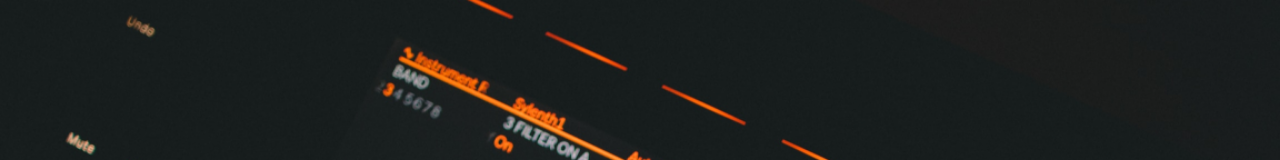
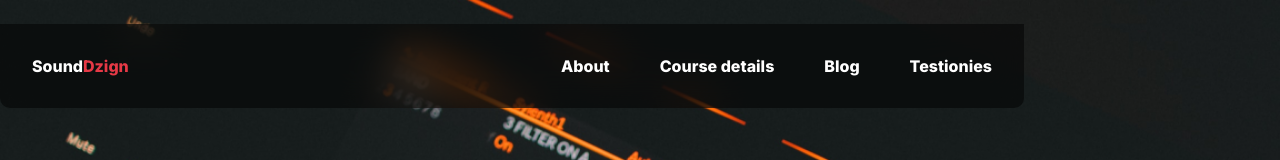
Before and after one commit to mraiyuu/music, a React (Vite) app: page / in a window 1280 px wide. Shown: the top 160 px of the page. Built offline with nearby package versions, Linux system fonts and the light colour scheme.

Commit message:
navbar done

```diff
--- a/src/components/Header/Header.jsx
+++ b/src/components/Header/Header.jsx
@@ -1,10 +1,12 @@
 import React from "react";
 import "./Header.css";
+import Navbar from "../Navbar/Navbar";
 
 const Header = () => {
   return (
     <header>
       <div className="wrapper">
+        <Navbar />
         <div className="cta">
         <p className="course-name">Sound Design Masterclass</p>
         <h1>Learn the art of sound design</h1>
--- a/src/components/Navbar/Navbar.css
+++ b/src/components/Navbar/Navbar.css
@@ -0,0 +1,34 @@
+nav {
+    position: fixed;
+    width: 1024px;
+    top: 24px;
+    background: rgba(0, 0, 0, 0.5);
+    backdrop-filter: blur(20px);
+    border-radius: 0px 0px 10px 10px;
+    display: flex;
+    justify-content: space-between;
+    align-items: center;
+    z-index: 300;
+    padding: 16px 32px;
+}
+
+nav ul{
+    display: flex;
+    list-style: none;
+    padding: 0;
+    gap: 50px;
+}
+
+nav ul li a,
+    a.logo {
+    color: #ffffff;
+    font-size: 16px;
+    font-weight: 800;
+}
+
+
+
+a.logo .red{
+    color: var(--red-color)
+
+}
--- a/src/components/Navbar/Navbar.jsx
+++ b/src/components/Navbar/Navbar.jsx
@@ -1,11 +1,29 @@
-import React from 'react';
-import '/Navbar.css';
-
+import React from "react";
+import "./Navbar.css";
 
 const Navbar = () => {
   return (
-    <div>Navbar</div>
-  )
-}
+    <nav>
+      <a href="#" className="logo">
+        Sound<span className="red">Dzign</span>
+      </a>
 
-export default Navbar
+      <ul>
+        <li>
+          <a href="#">About</a>
+        </li>
+        <li>
+          <a href="#">Course details</a>
+        </li>
+        <li>
+          <a href="#">Blog</a>
+        </li>
+        <li>
+          <a href="#">Testionies</a>
+        </li>
+      </ul>
+    </nav>
+  );
+};
+
+export default Navbar;
```
